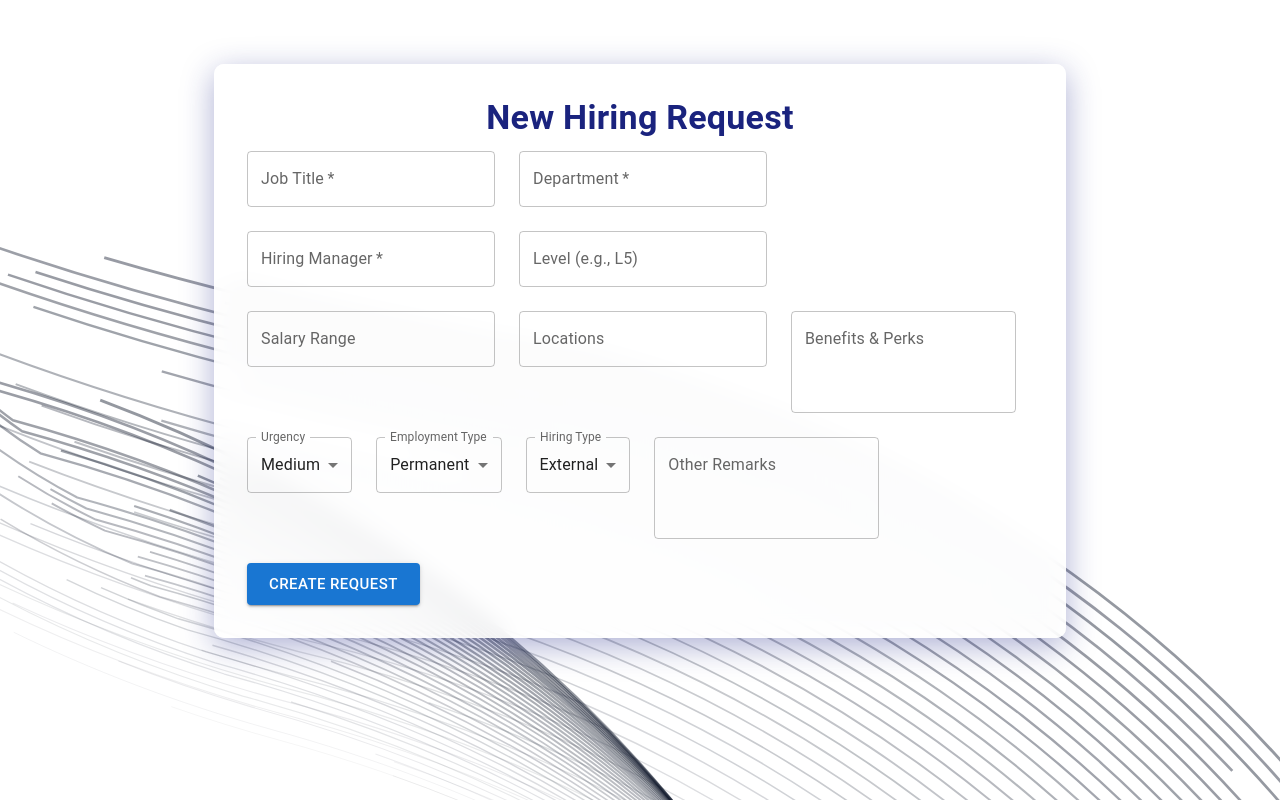
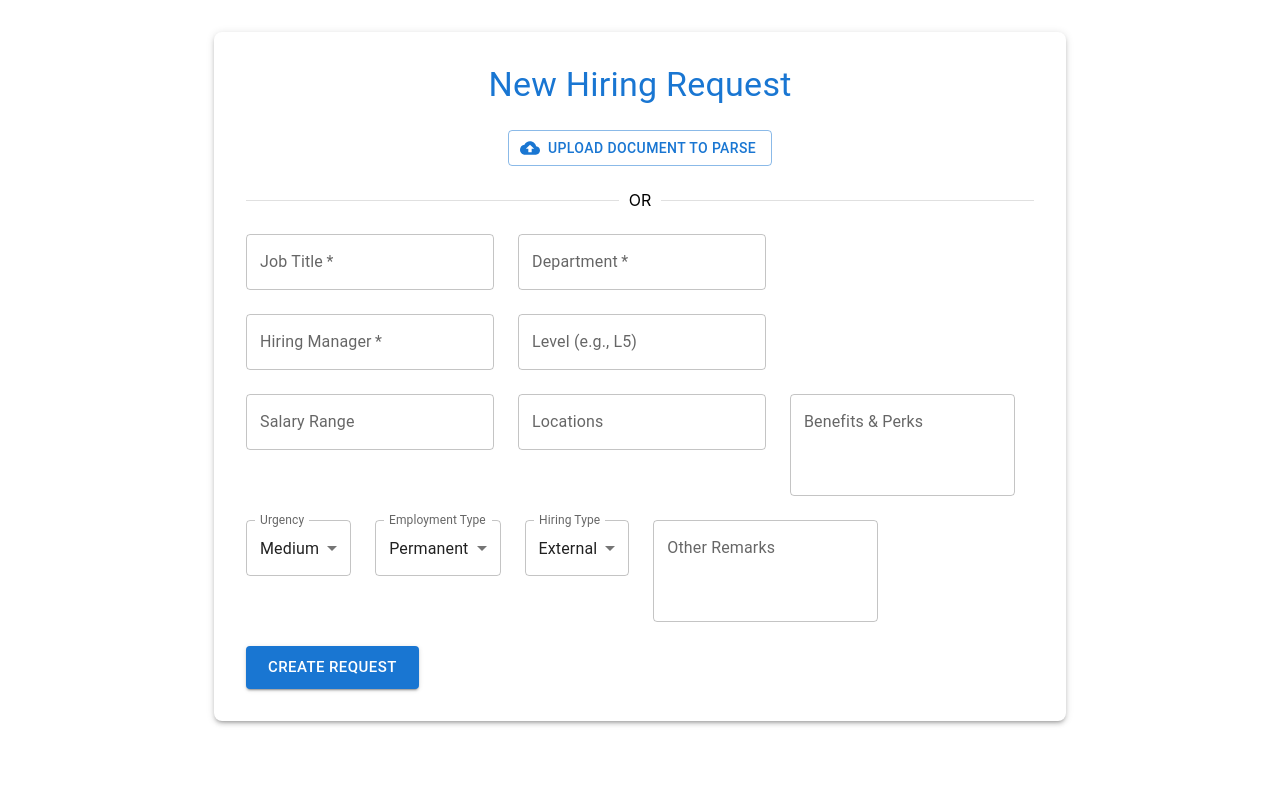
Before and after one commit to azadsimhab/ai-hiring-platform, a React (Create React App) app in the folder frontend/: page / in a window 1280 px wide. Built offline with nearby package versions, Linux system fonts and the light colour scheme.

Commit message:
fix(crud): Updated with File Upload UI and Logic

```diff
--- a/frontend/src/App.js
+++ b/frontend/src/App.js
@@ -1,15 +1,29 @@
-// frontend/src/App.js (Integrated with BackgroundPaths)
+// frontend/src/App.js (Updated with File Upload UI and Logic)
 
 import React, { useState } from 'react';
 import axios from 'axios';
-import { BackgroundPaths } from './BackgroundPaths'; // Import the new component
 import {
   Container, Box, Typography, TextField, Button, Grid,
-  Select, MenuItem, FormControl, InputLabel, CircularProgress
+  Select, MenuItem, FormControl, InputLabel, CircularProgress, Divider
 } from '@mui/material';
+import { CloudUpload as CloudUploadIcon } from '@mui/icons-material'; // Import an icon
+import { styled } from '@mui/material/styles';
 
-// Use your actual backend URL
 const API_BASE_URL = 'https://api-backend-tzgb3x3t4a-uc.a.run.app';
+
+// Create a visually hidden input for the file upload
+const VisuallyHiddenInput = styled('input')({
+  clip: 'rect(0 0 0 0)',
+  clipPath: 'inset(50%)',
+  height: 1,
+  overflow: 'hidden',
+  position: 'absolute',
+  bottom: 0,
+  left: 0,
+  whiteSpace: 'nowrap',
+  width: 1,
+});
+
 
 function App() {
   const [formData, setFormData] = useState({
@@ -27,10 +41,38 @@ function App() {
   });
 
   const [status, setStatus] = useState({ message: '', error: false, loading: false });
+  const [fileStatus, setFileStatus] = useState({ message: '', loading: false });
 
   const handleChange = (e) => {
     const { name, value } = e.target;
     setFormData(prevState => ({ ...prevState, [name]: value }));
+  };
+
+  // New handler for the file upload
+  const handleFileChange = async (e) => {
+    const file = e.target.files[0];
+    if (!file) return;
+
+    setFileStatus({ message: `Uploading ${file.name}...`, loading: true });
+
+    const uploadFormData = new FormData();
+    uploadFormData.append('file', file);
+
+    try {
+      const response = await axios.post(`${API_BASE_URL}/api/v1/hiring-requests/parse-document`, uploadFormData, {
+        headers: {
+          'Content-Type': 'multipart/form-data',
+        },
+      });
+
+      // Update the form state with the data parsed by the AI (or our mock)
+      setFormData(response.data);
+      setFileStatus({ message: 'Document parsed successfully! Please review and submit.', loading: false });
+
+    } catch (error) {
+      console.error('Error uploading file:', error);
+      setFileStatus({ message: 'Error parsing document.', loading: false });
+    }
   };
 
   const handleSubmit = async (e) => {
@@ -46,33 +88,50 @@ function App() {
   };
 
   return (
-    <>
-      {/* This component will render the animated background across the whole page */}
-      <BackgroundPaths />
-
-      {/* Our form is placed on top of the background */}
-      <Container maxWidth="md" sx={{ position: 'relative', zIndex: 1 }}>
+    <Container maxWidth="md">
       <Box
         sx={{
-            marginTop: 8,
+          marginTop: 4,
+          marginBottom: 4,
           padding: 4,
-            boxShadow: '0 8px 32px 0 rgba(31, 38, 135, 0.37)',
-            // Use a semi-transparent background to see the animation behind the form
-            backgroundColor: 'rgba(255, 255, 255, 0.85)',
-            backdropFilter: 'blur(10px)',
-            borderRadius: '10px',
-            border: '1px solid rgba(255, 255, 255, 0.18)',
+          boxShadow: 3,
+          borderRadius: 2,
+          backgroundColor: 'white',
         }}
       >
-          <Typography variant="h4" component="h1" gutterBottom align="center" sx={{ fontWeight: 'bold', color: '#1a237e' }}>
+        <Typography variant="h4" component="h1" gutterBottom align="center" color="primary">
           New Hiring Request
         </Typography>
+
+        {/* --- File Upload Section --- */}
+        <Box sx={{ textAlign: 'center', my: 3 }}>
+          <Button
+            component="label"
+            role={undefined}
+            variant="outlined"
+            tabIndex={-1}
+            startIcon={fileStatus.loading ? <CircularProgress size={20} /> : <CloudUploadIcon />}
+            disabled={fileStatus.loading}
+          >
+            Upload Document to Parse
+            <VisuallyHiddenInput type="file" onChange={handleFileChange} />
+          </Button>
+          {fileStatus.message && (
+            <Typography variant="caption" display="block" sx={{ mt: 1 }}>
+              {fileStatus.message}
+            </Typography>
+          )}
+        </Box>
+
+        <Divider sx={{ my: 3 }}>OR</Divider>
+
+        {/* --- Manual Entry Form --- */}
         <form onSubmit={handleSubmit}>
           <Grid container spacing={3}>
-              {/* ... All Grid item TextFields and Selects remain the same ... */}
             <Grid item xs={12} sm={6}>
               <TextField fullWidth label="Job Title" name="job_title" value={formData.job_title} onChange={handleChange} required />
             </Grid>
+            {/* ... other form fields remain the same ... */}
             <Grid item xs={12} sm={6}>
               <TextField fullWidth label="Department" name="department" value={formData.department} onChange={handleChange} required />
             </Grid>
@@ -122,6 +181,7 @@ function App() {
             <Grid item xs={12}>
               <TextField fullWidth multiline rows={3} label="Other Remarks" name="other_remarks" value={formData.other_remarks} onChange={handleChange} />
             </Grid>
+
             <Grid item xs={12}>
               <Button type="submit" variant="contained" size="large" fullWidth disabled={status.loading}>
                 {status.loading ? <CircularProgress size={24} /> : 'Create Request'}
@@ -138,7 +198,6 @@ function App() {
         </form>
       </Box>
     </Container>
-    </>
   );
 }
 
```
Lines whose indentation alone changed are shown as unchanged.
